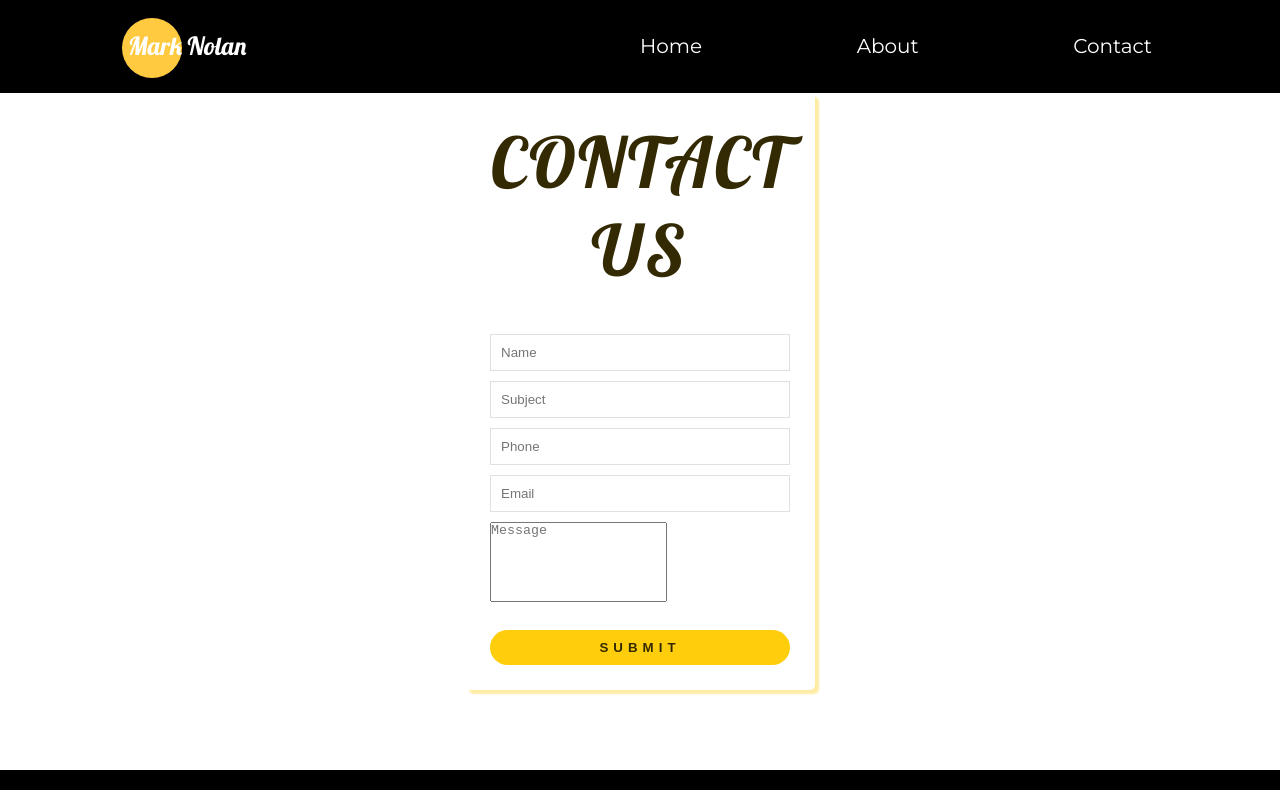
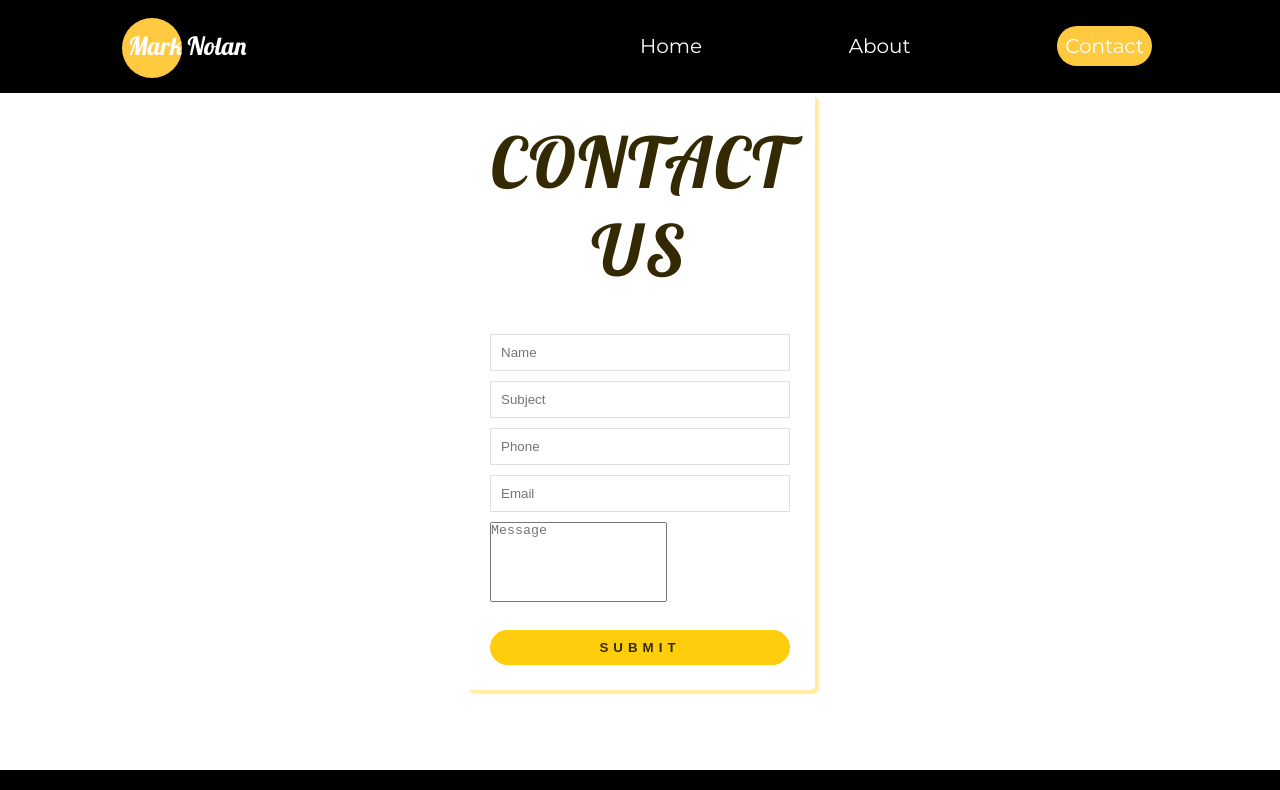
Before and after one commit to sialbul/websitesSamples, a plain HTML site: page contact.html in a window 1280 px wide. Shown: the top 790 px of the page. Drawn offline with nearby package versions, Linux system fonts and the light colour scheme.

Commit message:
navbar background fixed

```diff
--- a/index.js
+++ b/index.js
@@ -1,15 +1,10 @@
-//AOS animation call
-AOS.init({
-    duration: 1200,
-})
-
 //change the font size
 $("#fader").on("input", function() {
     $('#content').css("font-size", $(this).val() + "px");
 });
 
 //chef navbar-background color change when the page is active
-function setActive() {
+const setActive = () => {
     aObj = document.getElementById('sidenav').getElementsByClassName('navlink');
     for (i = 0; i < aObj.length; i++) {
         if (document.location.href.indexOf(aObj[i].href) >= 0) {
@@ -19,7 +14,10 @@ function setActive() {
 }
 window.onload = setActive();
 
-
+//AOS animation call
+AOS.init({
+    duration: 1200,
+})
 
 const validate = () => {
     let name = document.getElementById("name").value;
```
Also changed, not shown: contact.html (+2 -0 lines).
